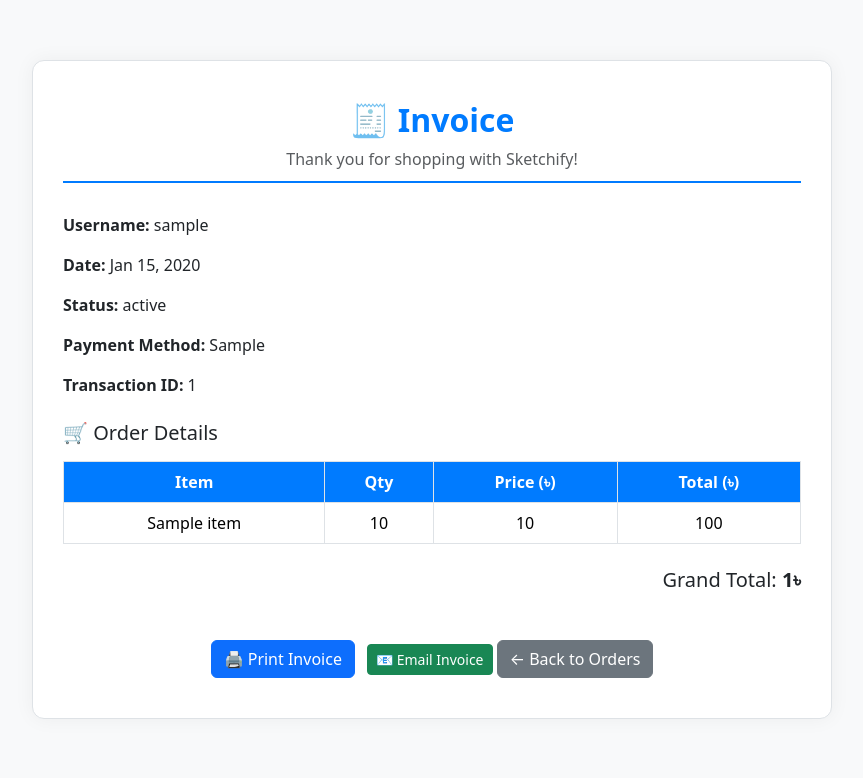
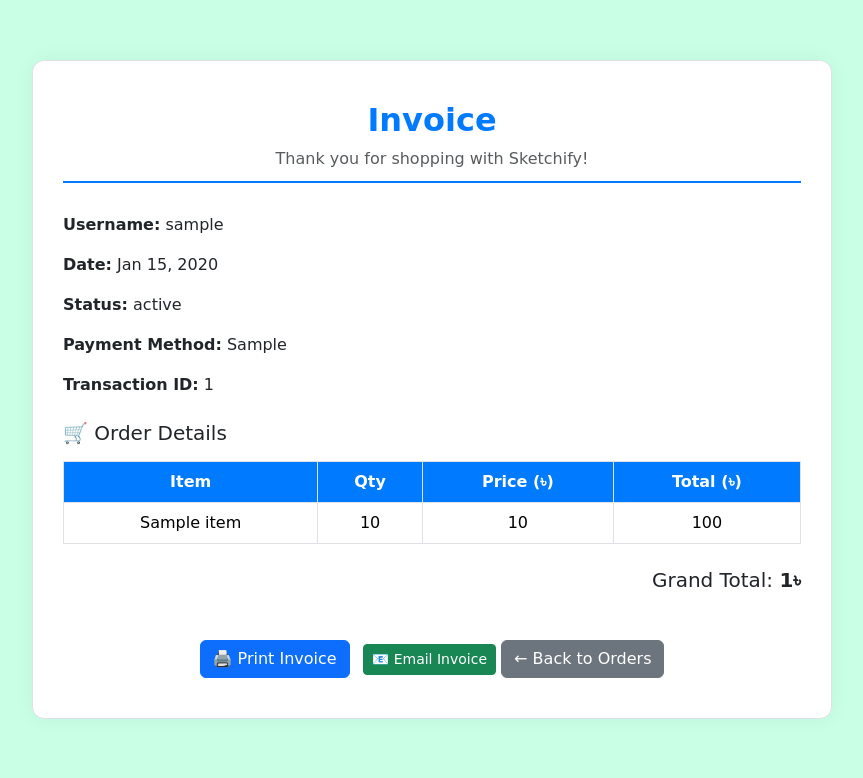
Before and after one commit to Nephophile06/Sketchify, a Flask app: template app/templates/Components/Order/invoice.html in a window 1280 px wide. Shown: the top 778 px of the page, without its empty margins (208-1071 px from the left). Run offline with Flask 3, Linux system fonts and the light colour scheme; the template is opened without the code that fills it: most values are stand-ins (such as "Sample title", 1, 10 or a date in 2020).

Commit message:
checking

```diff
--- a/app/templates/Components/Order/invoice.html
+++ b/app/templates/Components/Order/invoice.html
@@ -10,13 +10,14 @@
     <style>
       body {
         padding: 60px 20px;
-        background-color: #f8f9fa;
+        background-color: #c9ffe5;
+        font-family: "Comic Sans MS", cursive;
       }
 
       .invoice-box {
         max-width: 800px;
         margin: auto;
-        background: #fff;
+        background: #ffffff;
         border-radius: 12px;
         padding: 40px 30px;
         box-shadow: 0 0 20px rgba(0, 0, 0, 0.05);
@@ -65,7 +66,7 @@
   <body>
     <div class="invoice-box">
       <div class="invoice-header text-center">
-        <h2>🧾 Invoice</h2>
+        <h2>Invoice</h2>
         <p class="mb-0 text-muted">Thank you for shopping with Sketchify!</p>
       </div>
 
--- a/app/templates/Components/Payment/payment_page.html
+++ b/app/templates/Components/Payment/payment_page.html
@@ -40,12 +40,12 @@
 
       /* 🔮 Mint Tint */
       .purple-tint {
-        background-color: #c0fff0;
+        background-color: #c9ffe5;
         border: none;
       }
 
       .peach-tint {
-        background: #c0fff0;
+        background: #c9ffe5;
         border: none;
       }
 
--- a/app/templates/Components/userDashboard.html
+++ b/app/templates/Components/userDashboard.html
@@ -66,7 +66,6 @@
 
     {% include 'Components/navbar.html' %}
 
-
      <!-- 🔥 Flash message block -->
     {% with messages = get_flashed_messages(with_categories=true) %}
     {% if messages %}
```
Lines whose indentation alone changed are shown as unchanged.
